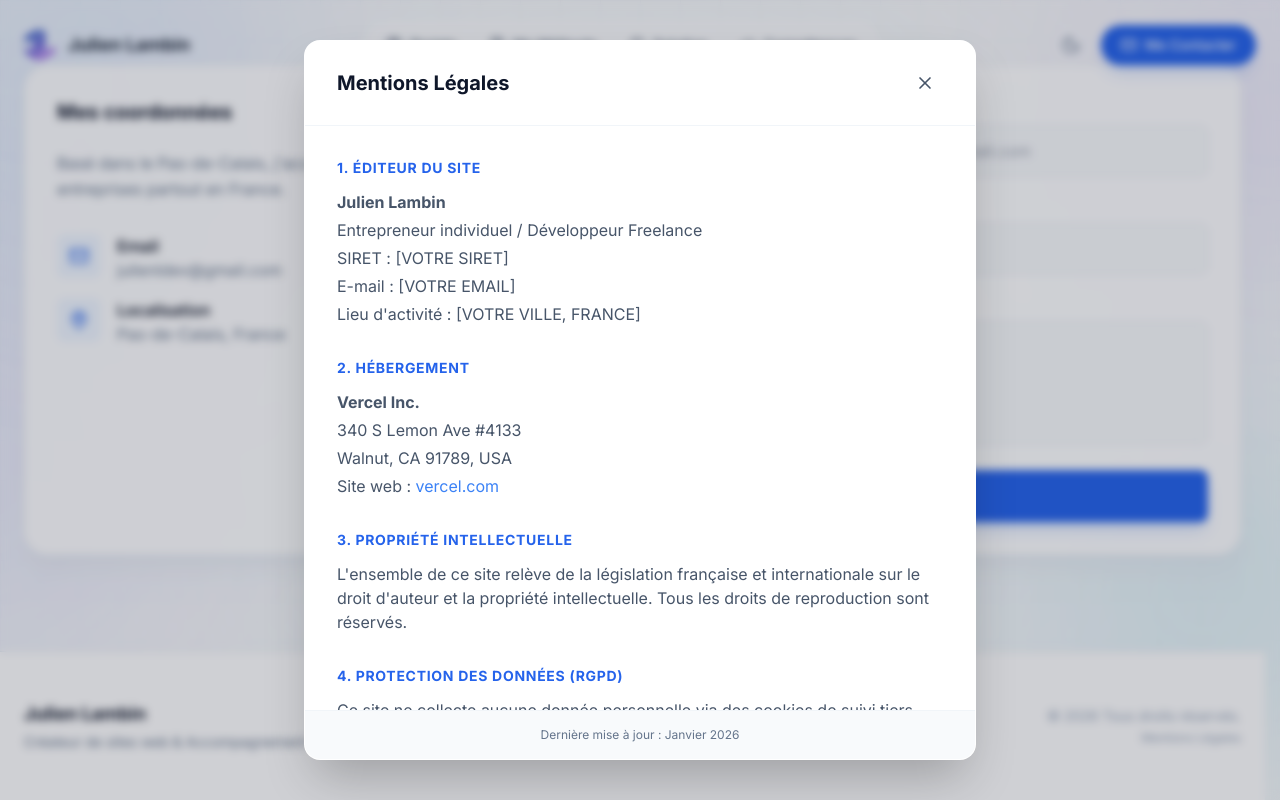
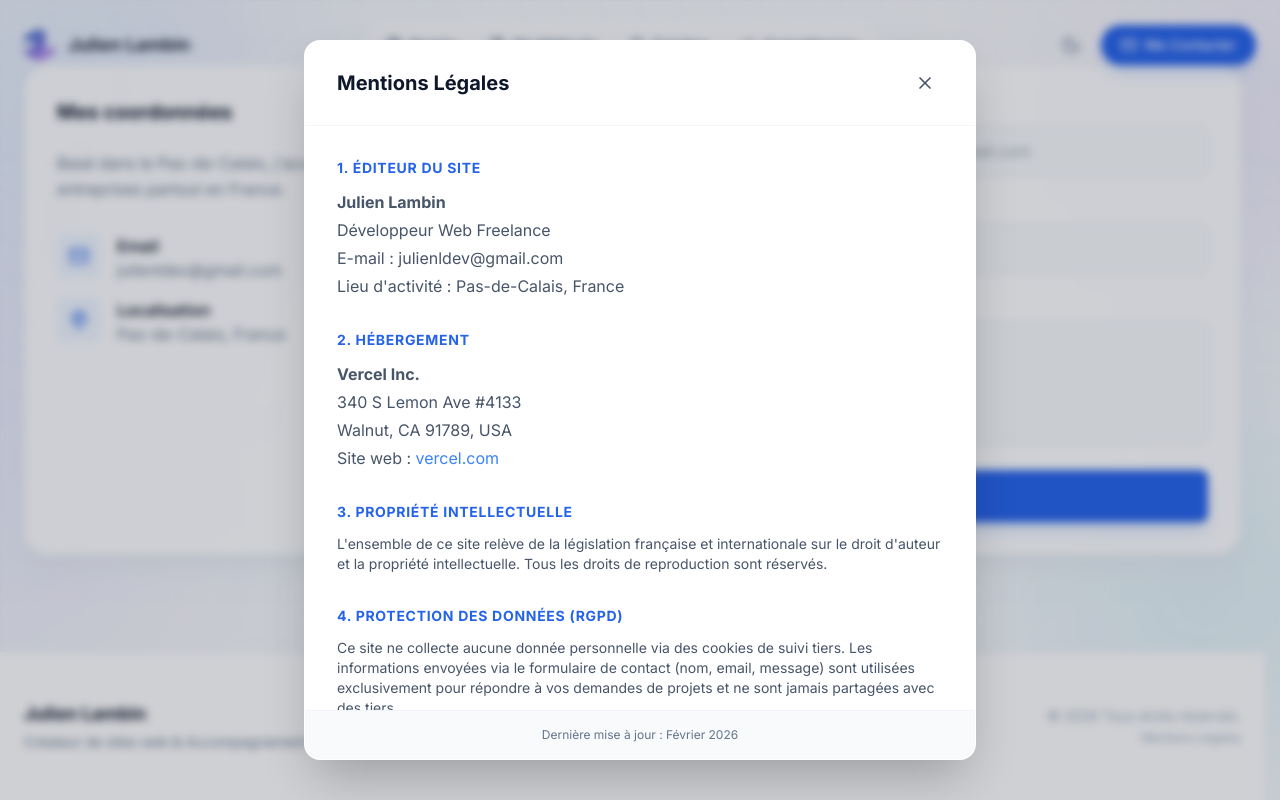
Before and after one commit to julien-lambin/portfolio-julien, a React (Vite) app: page / in a window 1280 px wide. Both pictures are taken after a click on the button "Mentions Légales". Shown: the part 6308-7108 px from the top of the page. Built offline with nearby package versions, Linux system fonts and the light colour scheme.

Commit message:
security: finalize legal mentions and remove placeholders to resolve deceptive page flag

```diff
--- a/components/PrivacyPolicy.tsx
+++ /dev/null
@@ -1,79 +0,0 @@
-import React from 'react';
-import { motion } from 'framer-motion';
-import { Shield, X } from 'lucide-react';
-
-interface PrivacyPolicyProps {
-  onClose: () => void;
-}
-
-export const PrivacyPolicy: React.FC<PrivacyPolicyProps> = ({ onClose }) => {
-  return (
-    <motion.div
-      initial={{ opacity: 0 }}
-      animate={{ opacity: 1 }}
-      exit={{ opacity: 0 }}
-      className="fixed inset-0 z-[100] flex items-center justify-center px-4 bg-slate-950/80 backdrop-blur-sm"
-      onClick={onClose}
-    >
-      <motion.div
-        initial={{ scale: 0.9, y: 20 }}
-        animate={{ scale: 1, y: 0 }}
-        onClick={(e) => e.stopPropagation()}
-        className="bg-white dark:bg-slate-900 w-full max-w-2xl max-h-[80vh] overflow-y-auto rounded-3xl p-8 shadow-2xl border border-slate-100 dark:border-slate-800"
-      >
-        <div className="flex justify-between items-start mb-6">
-          <div className="flex items-center gap-3">
-            <div className="p-2 bg-blue-50 dark:bg-blue-900/20 text-blue-600 dark:text-blue-400 rounded-lg">
-              <Shield size={24} />
-            </div>
-            <h2 className="text-2xl font-bold text-slate-900 dark:text-white">Confidentialité & Mentions</h2>
-          </div>
-          <button onClick={onClose} className="p-2 hover:bg-slate-100 dark:hover:bg-slate-800 rounded-full transition-colors">
-            <X size={20} />
-          </button>
-        </div>
-
-        <div className="space-y-6 text-slate-600 dark:text-slate-400 text-sm leading-relaxed">
-          <section>
-            <h3 className="text-lg font-bold text-slate-900 dark:text-white mb-2">1. Éditeur du site</h3>
-            <p>
-              Le site julienlambin.fr est édité par Julien Lambin, Développeur Web Freelance.<br />
-              Email : julienldev@gmail.com<br />
-              Localisation : Pas-de-Calais, France.
-            </p>
-          </section>
-
-          <section>
-            <h3 className="text-lg font-bold text-slate-900 dark:text-white mb-2">2. Hébergement</h3>
-            <p>
-              Le site est hébergé par Vercel Inc., 340 S Lemon Ave #1142 Walnut, CA 91789, USA.
-            </p>
-          </section>
-
-          <section>
-            <h3 className="text-lg font-bold text-slate-900 dark:text-white mb-2">3. Protection des données</h3>
-            <p>
-              Les seules données collectées sont celles que vous saisissez volontairement dans le formulaire de contact (Nom, Email, Message).
-            </p>
-            <ul className="list-disc ml-5 mt-2 space-y-1">
-              <li><strong>Finalité</strong> : Répondre à vos demandes de projets ou questions.</li>
-              <li><strong>Conservation</strong> : Les données ne sont jamais stockées en base de données sur ce site. Elles sont transmises via le service Web3Forms uniquement pour m'envoyer un email.</li>
-              <li><strong>Partage</strong> : Vos données ne sont jamais vendues ou partagées avec des tiers à des fins commerciales.</li>
-            </ul>
-          </section>
-
-          <section>
-            <h3 className="text-lg font-bold text-slate-900 dark:text-white mb-2">4. Cookies</h3>
-            <p>
-              Ce site n'utilise aucun cookie de traçage publicitaire ou tiers.
-            </p>
-          </section>
-
-          <p className="pt-4 border-t border-slate-100 dark:border-slate-800 italic">
-            Dernière mise à jour : Février 2026.
-          </p>
-        </div>
-      </motion.div>
-    </motion.div>
-  );
-};
--- a/components/ui/LegalModal.tsx
+++ b/components/ui/LegalModal.tsx
@@ -63,10 +63,9 @@ export const LegalModal: React.FC<LegalModalProps> = ({ isOpen, onClose }) => {
                   <h3 className="text-sm font-bold uppercase tracking-wider text-blue-600 dark:text-blue-400 mb-3">1. Éditeur du site</h3>
                   <div className="text-slate-600 dark:text-slate-400 space-y-1">
                     <p className="font-bold">Julien Lambin</p>
-                    <p>Entrepreneur individuel / Développeur Freelance</p>
-                    <p>SIRET : [VOTRE SIRET]</p>
-                    <p>E-mail : [VOTRE EMAIL]</p>
-                    <p>Lieu d'activité : [VOTRE VILLE, FRANCE]</p>
+                    <p>Développeur Web Freelance</p>
+                    <p>E-mail : julienldev@gmail.com</p>
+                    <p>Lieu d'activité : Pas-de-Calais, France</p>
                   </div>
                 </section>
 
@@ -82,16 +81,16 @@ export const LegalModal: React.FC<LegalModalProps> = ({ isOpen, onClose }) => {
 
                 <section>
                   <h3 className="text-sm font-bold uppercase tracking-wider text-blue-600 dark:text-blue-400 mb-3">3. Propriété intellectuelle</h3>
-                  <p className="text-slate-600 dark:text-slate-400">
+                  <p className="text-slate-600 dark:text-slate-400 text-sm">
                     L'ensemble de ce site relève de la législation française et internationale sur le droit d'auteur et la propriété intellectuelle. Tous les droits de reproduction sont réservés.
                   </p>
                 </section>
 
                 <section>
                   <h3 className="text-sm font-bold uppercase tracking-wider text-blue-600 dark:text-blue-400 mb-3">4. Protection des données (RGPD)</h3>
-                  <p className="text-slate-600 dark:text-slate-400">
+                  <p className="text-slate-600 dark:text-slate-400 text-sm">
                     Ce site ne collecte aucune donnée personnelle via des cookies de suivi tiers.
-                    Les informations envoyées via le formulaire de contact sont stockées via Web3Forms uniquement pour répondre à vos demandes de projets.
+                    Les informations envoyées via le formulaire de contact (nom, email, message) sont utilisées exclusivement pour répondre à vos demandes de projets et ne sont jamais partagées avec des tiers.
                   </p>
                 </section>
 
@@ -101,7 +100,7 @@ export const LegalModal: React.FC<LegalModalProps> = ({ isOpen, onClose }) => {
             {/* Footer */}
             <div className="px-8 py-4 bg-slate-50 dark:bg-slate-800/50 border-t border-slate-100 dark:border-slate-800 text-center">
                <p className="text-xs text-slate-500 dark:text-slate-400">
-                  Dernière mise à jour : Janvier 2026
+                  Dernière mise à jour : Février 2026
                </p>
             </div>
 
```
